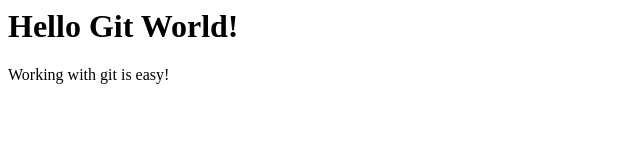
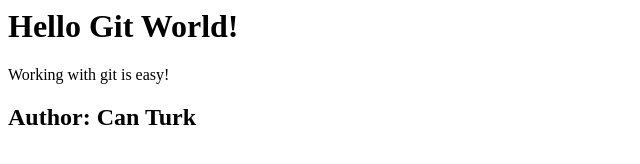
Before and after one commit to cantrk21/GitGitHubMasterclass, a plain HTML site: page index.html in a window 1280 px wide. Shown: the whole page, without its empty margins (0-640 px from the left). Drawn offline with Linux system fonts and the light colour scheme.

Commit message:
Add author
I have added a header to the index.html file that
now contains my name as the author of the file.

```diff
--- a/index.html
+++ b/index.html
@@ -3,3 +3,5 @@
 <div>
     <p>Working with git is easy!</p>
 </div>
+
+<h2>Author: Can Turk</h2>
```
